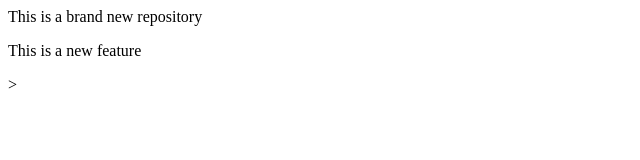
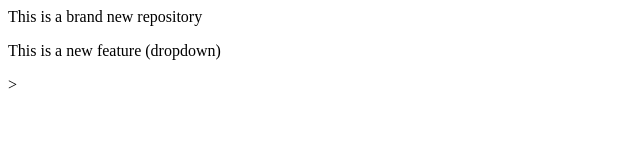
Before and after one commit to PrishaChowdhury/localrepo-, a plain HTML site: page index.html in a window 1280 px wide. Shown: the full height of the page, 0-640 px from the left. Drawn offline with Linux system fonts and the light colour scheme.

```diff
--- a/index.html
+++ b/index.html
@@ -1,2 +1,2 @@
 <p> This is a brand new repository </p>
-<p> This is a new feature  </p>>
+<p> This is a new feature (dropdown) </p>>
```
